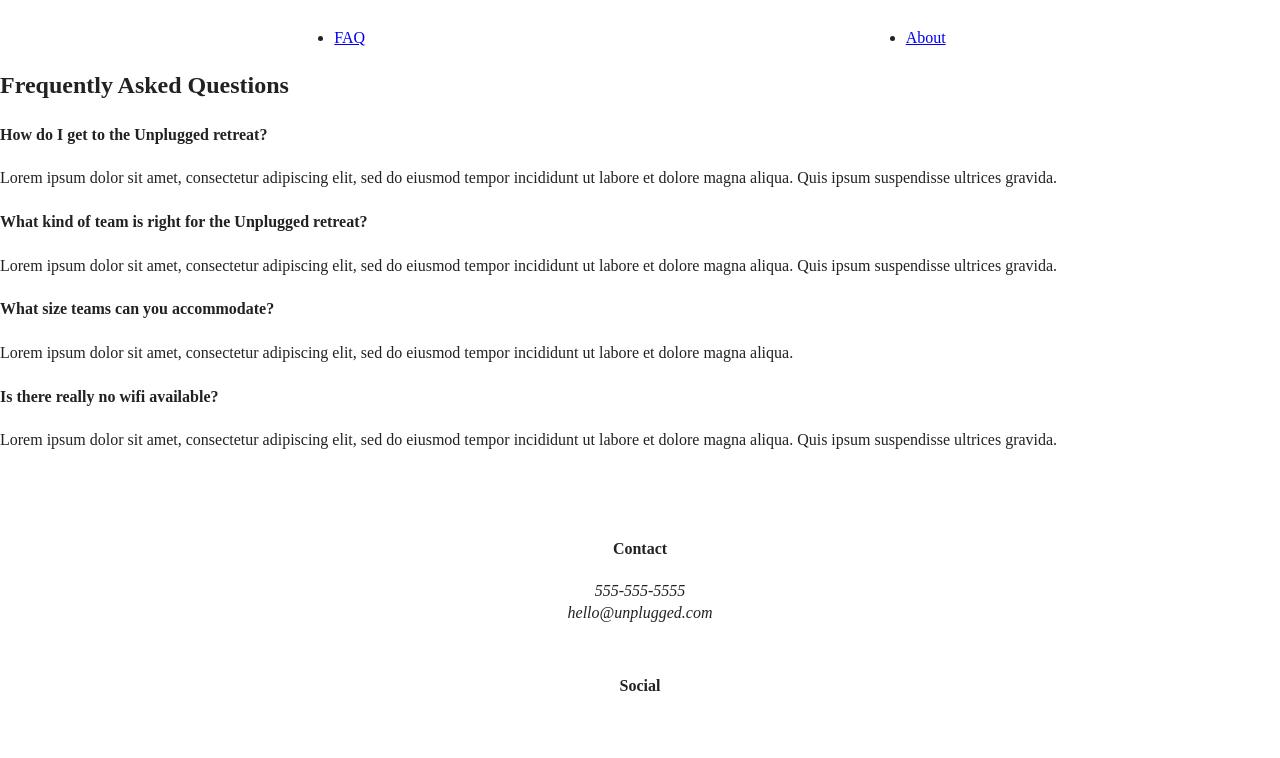
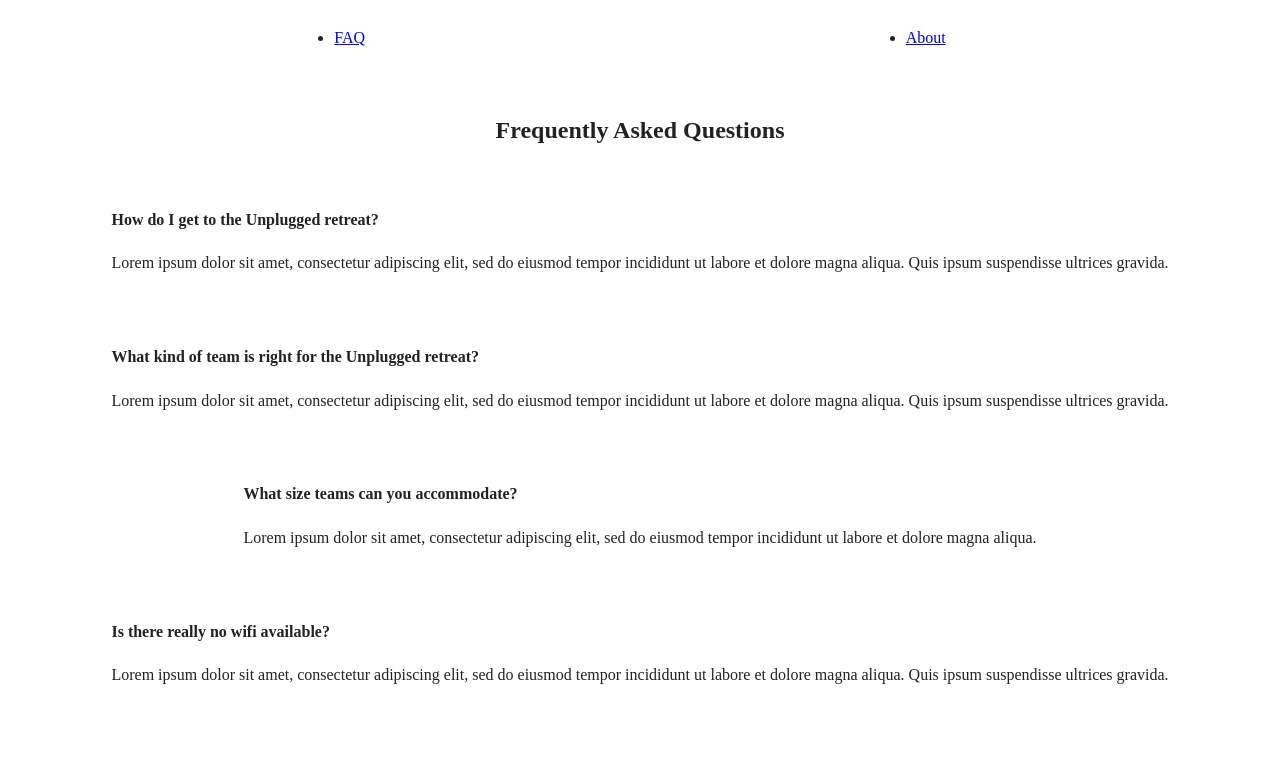
Before and after one commit to crtang/unplugged, a website: page faq/index.html in a window 1280 px wide. Shown: the part 42-800 px from the top of the page. Drawn offline with Linux system fonts and the light colour scheme.

Commit message:
Added margins and padding that I forgot

```diff
--- a/css/main.css
+++ b/css/main.css
@@ -95,6 +95,8 @@ textarea {
   }
 
   .content-wrapper {
+    box-sizing: border-box;
+    margin: 0 5%;
     width: 90%;
   }
 
@@ -130,6 +132,11 @@ textarea {
     padding: 0;
   }
 
+  main {
+    display: flex;
+    flex-flow: row wrap;
+  }
+
   .hero-area {
     display: flex;
     justify-content: center;
@@ -138,6 +145,10 @@ textarea {
 
   .form {
     width: 90%;
+  }
+
+  .form-description p {
+    margin: 0 0 30px 0;
   }
 
   aside {
@@ -151,16 +162,20 @@ textarea {
     margin: 20px 0;
   }
 
+  input[type="text"] {
+    width: 90%;
+    margin-bottom: 20px;
+    padding: 1em;
+  }
+
   input[type="button"] {
-    margin-top: 40px;
+    width: 100%;
+    margin-top: 20px;
     padding: 20px 0;
   }
 
-  input[type="text"] {
-    padding: 1em;
-  }
-
   .features {
+    box-sizing: border-box;
     display: flex;
     justify-content: center;
     margin: 50px 0;
@@ -172,7 +187,7 @@ textarea {
   }
 
   .features h2 {
-    margin: 0;
+    margin: 0 0 60px 0;
   }
 
   .features .features-items {
@@ -180,7 +195,6 @@ textarea {
     justify-content: center;
     align-items: flex-start;
     flex-flow: row wrap;
-    margin-top: 60px;
   }
 
   .features p {
@@ -218,7 +232,11 @@ textarea {
 
   footer .content-wrapper {
     width: 90%;
-    margin: 50px 0;
+    margin: 50px 0 0 0;
+  }
+
+  footer .contact, footer .social {
+    margin: 0 0 50px 0;
   }
 
   footer h4 {
@@ -229,11 +247,7 @@ textarea {
     margin: 0;
   }
 
-  footer .social {
-    margin-top: 50px;
-  }
-
-  footer .social-icons {
+  footer .social-icons, footer .social-icons p {
     display: flex;
     justify-content: space-around;
     align-items: center;
@@ -249,11 +263,21 @@ textarea {
     margin: 20px 0;
   }
 
+  footer .footer-contact, footer .copyright {
+    width: 60%;
+    padding: 0 20%;
+  }
+
 
 
   .mission {
     display: flex;
     justify-content: center;
+    margin: 50px 0;
+  }
+
+  .mission-content h2 {
+    margin: 0;
   }
 
   .contact-section {
@@ -262,7 +286,7 @@ textarea {
   }
 
   .contact-section p {
-    margin: 0;
+    margin: 50px 0;
   }
 
 
@@ -277,6 +301,19 @@ textarea {
     justify-content: center;
     align-items: flex-start;
     flex-flow: row wrap;
+    margin: 50px 0 0 0;
+  }
+
+  .faq .content-wrapper h2 {
+    margin: 0 0 40px 0;
+  }
+
+  .faq .content-wrapper .question {
+    margin: 0 0 50px 0;
+  }
+
+  .faq .content-wrapper p {
+    margin: 0;
   }
 
 /* ==========================================================================
@@ -367,8 +404,13 @@ textarea {
    Modify as content requires.
    ========================================================================== */
 
-@media only screen and (min-width: 35em) {
+@media only screen and (min-width: 768px) {
   /* Style adjustments for viewports that meet the condition */
+  /* Tablet styles here */
+}
+
+@media only screen and (min-width: 1200px) {
+  /* Desktop styles here */
 }
 
 @media print,
--- a/faq/index.html
+++ b/faq/index.html
@@ -34,10 +34,10 @@
       <nav>
         <ul>
           <li>
-            <a href="../faq/index.html" rel="noopener">FAQ</a>
+            <a href="#" rel="noopener">FAQ</a>
           </li>
           <li>
-            <a href="#" rel="noopener">About</a>
+            <a href="../about/index.html" rel="noopener">About</a>
           </li>
         </ul>
       </nav>
@@ -45,32 +45,32 @@
   </header>
 
   <main>
-    <section>
+    <section class="faq">
       <div class="content-wrapper">
         <h2>Frequently Asked Questions</h2>
 
-        <div>
+        <div class="question">
           <h4>How do I get to the Unplugged retreat?</h4>
           <p>
             Lorem ipsum dolor sit amet, consectetur adipiscing elit, sed do eiusmod tempor incididunt ut labore et dolore magna aliqua. Quis ipsum suspendisse ultrices gravida.
           </p>
         </div>
 
-        <div>
+        <div class="question">
           <h4>What kind of team is right for the Unplugged retreat?</h4>
           <p>
             Lorem ipsum dolor sit amet, consectetur adipiscing elit, sed do eiusmod tempor incididunt ut labore et dolore magna aliqua. Quis ipsum suspendisse ultrices gravida.
           </p>
         </div>
 
-        <div>
+        <div class="question">
           <h4>What size teams can you accommodate?</h4>
           <p>
             Lorem ipsum dolor sit amet, consectetur adipiscing elit, sed do eiusmod tempor incididunt ut labore et dolore magna aliqua.
           </p>
         </div>
 
-        <div>
+        <div class="question">
           <h4>Is there really no wifi available?</h4>
           <p>
             Lorem ipsum dolor sit amet, consectetur adipiscing elit, sed do eiusmod tempor incididunt ut labore et dolore magna aliqua. Quis ipsum suspendisse ultrices gravida.
```
Also changed, not shown: index.html (+2 -0 lines).
